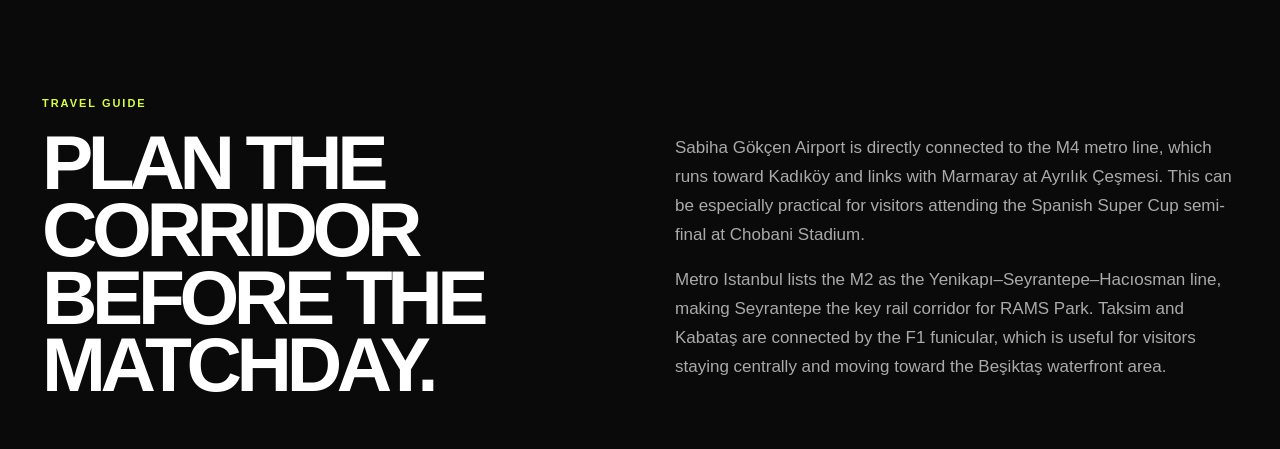
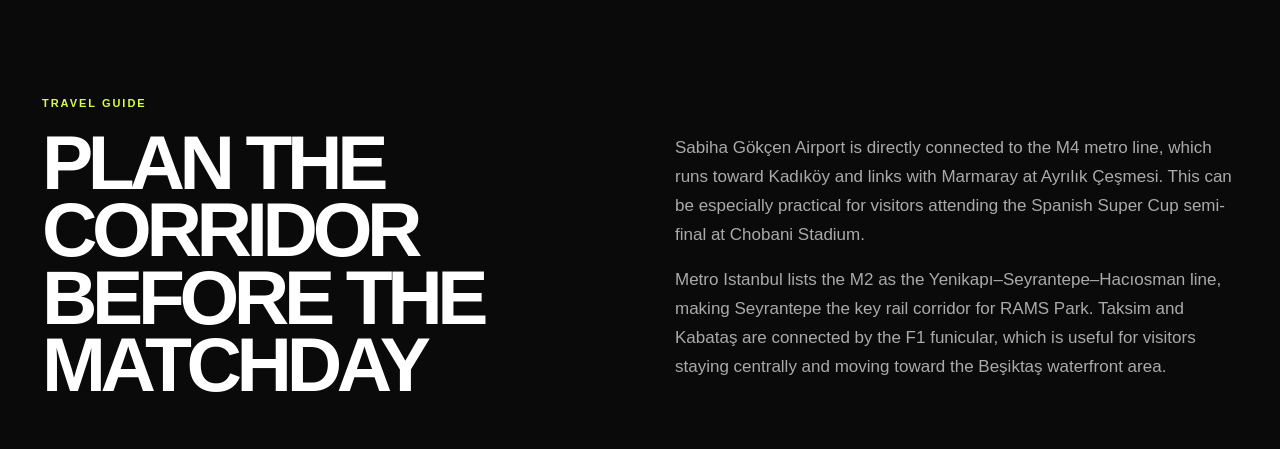
Before and after one commit to istanbulhighlights34-star/finalistanbul, a Next.js app: page /cities/istanbul/airports-and-transport in a window 1280 px wide. Shown: the part 960-1409 px from the top of the page. Built offline with nearby package versions, Linux system fonts and the light colour scheme.

Commit message:
Remove periods from visible headings

```diff
--- a/app/cities/istanbul/airports-and-transport/page.tsx
+++ b/app/cities/istanbul/airports-and-transport/page.tsx
@@ -13,7 +13,7 @@ export default function Page() {
     <TravelGuide
       kicker="ISTANBUL / AIRPORTS & TRANSPORT"
       title="MOVE THROUGH"
-      accent="ISTANBUL."
+      accent="ISTANBUL"
       lede="Two airports, two continents and multiple stadiums mean the best route depends on your match, hotel base and arrival side of the city."
       facts={[
         ["IST", "Istanbul Airport"],
@@ -21,7 +21,7 @@ export default function Page() {
         ["M2", "Seyrantepe corridor"],
         ["M4", "SAW–Kadıköy corridor"],
       ]}
-      introTitle="PLAN THE CORRIDOR BEFORE THE MATCHDAY."
+      introTitle="PLAN THE CORRIDOR BEFORE THE MATCHDAY"
       paragraphs={[
         "Sabiha Gökçen Airport is directly connected to the M4 metro line, which runs toward Kadıköy and links with Marmaray at Ayrılık Çeşmesi. This can be especially practical for visitors attending the Spanish Super Cup semi-final at Chobani Stadium.",
         "Metro Istanbul lists the M2 as the Yenikapı–Seyrantepe–Hacıosman line, making Seyrantepe the key rail corridor for RAMS Park. Taksim and Kabataş are connected by the F1 funicular, which is useful for visitors staying centrally and moving toward the Beşiktaş waterfront area.",
```
